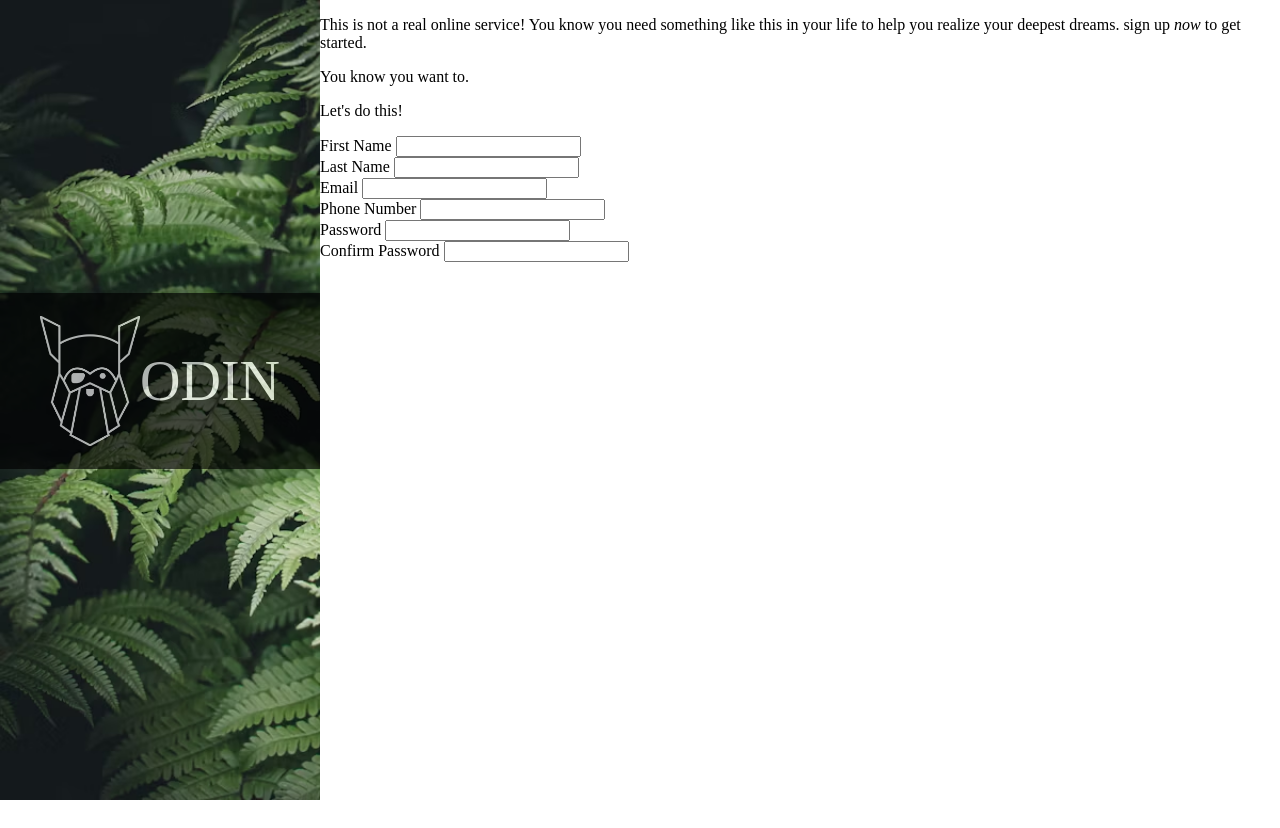
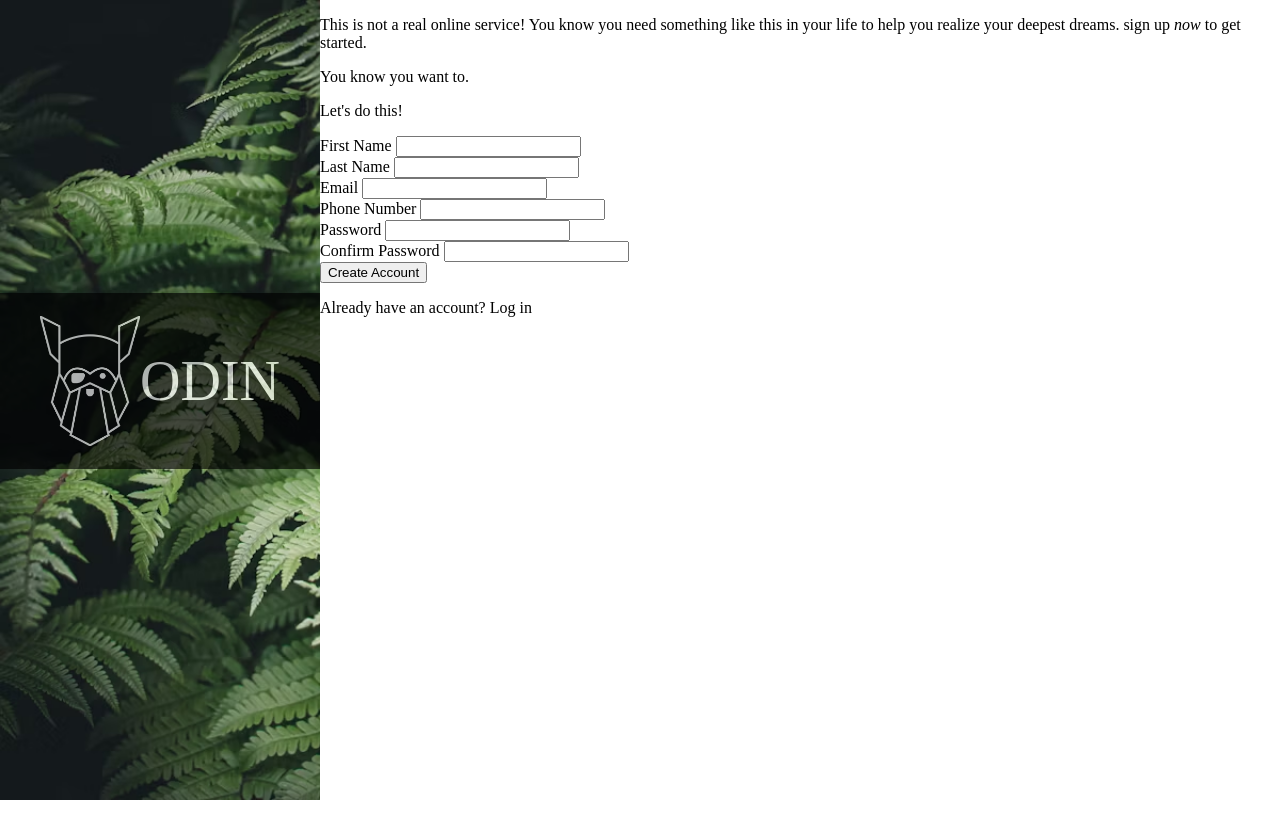
Before and after one commit to MihawkSolos/sign-up-form, a plain HTML site: page index.html in a window 1280 px wide. Drawn offline with Linux system fonts and the light colour scheme; a web font is replaced by a local one.

Commit message:
Added the html for the last div within the main container. It includes the create account button with a message to sign in if they already have an account.

```diff
--- a/index.html
+++ b/index.html
@@ -27,6 +27,7 @@
             </p>
             <p>You know you want to.</p>
         </div>
+
         <div class="form-container">
             <p class="form-message">Let's do this!</p>
             <form>
@@ -59,12 +60,12 @@
                     <label for="confirm-password">Confirm Password</label>
                     <input type="password" id="confirm-password">
                 </div>
-
-
             </form>
         </div>
+
         <div class="btnContainer">
-
+            <button class="create-acc">Create Account</button>
+            <p class="login-message">Already have an account? Log in</p>
         </div>
     </div>
 
```
